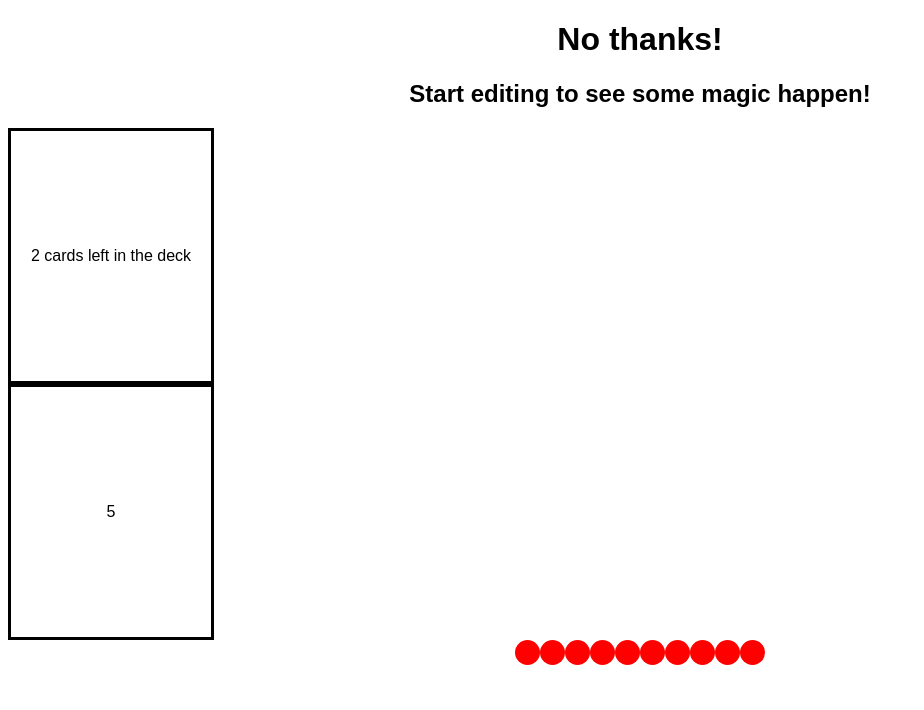
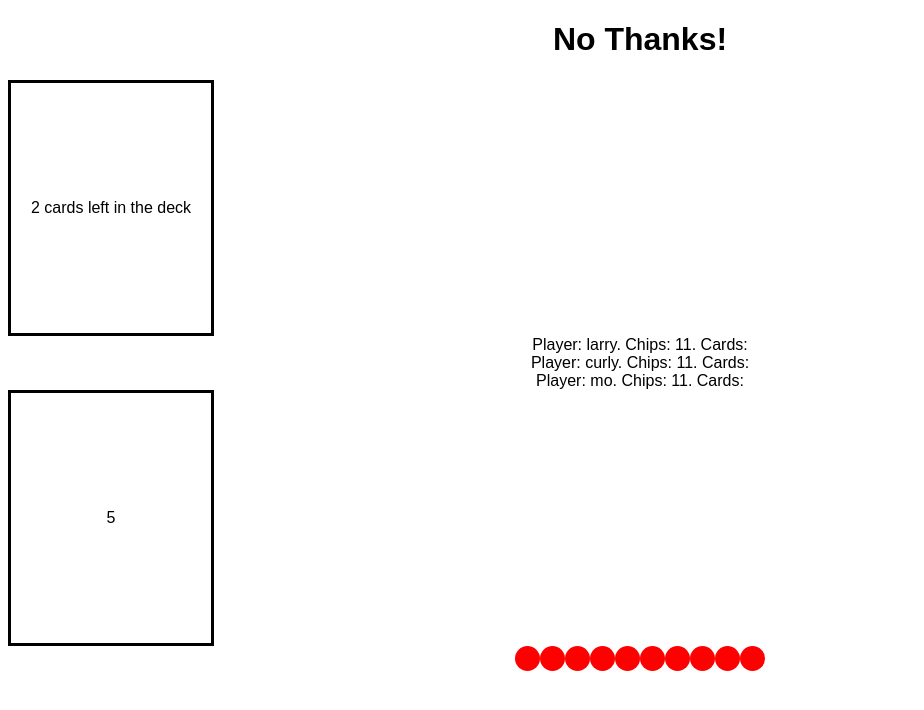
Before and after one commit to WeAreAcademy/faculty-120221-no-thanks, a React (Create React App) app: page / in a window 1280 px wide. Shown: the top 710 px of the page, without its empty margins (0-924 px from the left). Built offline with nearby package versions, Linux system fonts and the light colour scheme.

Commit message:
add starting chips for each player

```diff
--- a/src/App.tsx
+++ b/src/App.tsx
@@ -3,15 +3,32 @@ import "./styles.css";
 import GameDeck from "./components/GameDeck";
 import GameCard from "./components/GameCard";
 import Counters from "./components/molecules/Counters";
+import { initialiseGame } from "./game/gameFunctions";
+import { Card, PlayerName } from "./game/types";
 
 export default function App() {
+  const game = initialiseGame(["larry", "curly", "mo"]);
   return (
     <div className="App">
-      <h1>No thanks!</h1>
-      <h2>Start editing to see some magic happen!</h2>
+      <h1>No Thanks!</h1>
       <GameDeck cards={[3, 5]} />
+      {game.players.map((p) => (
+        <Player chips={p.chips} cards={p.cards} name={p.name} />
+      ))}
       <GameCard value={5} />
       <Counters n={10} />
     </div>
   );
 }
+interface PlayerProps {
+  chips: number;
+  cards: Card[];
+  name: PlayerName;
+}
+function Player({ name, chips, cards }: PlayerProps) {
+  return (
+    <div className="player">
+      Player: {name}. Chips: {chips}. Cards: {cards}
+    </div>
+  );
+}
--- a/src/game/gameFunctions.ts
+++ b/src/game/gameFunctions.ts
@@ -1,11 +1,10 @@
 import { NoThanksGame, PlayerName, Player, ScoredPlayer, Card, Action } from "./types";
 
 import { makeNewDeck } from "./deckFunctions";
-import { initial } from "lodash";
-export function initialiseGame(playerNames: PlayerName): NoThanksGame {
-
+export function initialiseGame(playerNames: PlayerName[]): NoThanksGame {
+  const startingChips = numStartingChipsForNPlayers(playerNames.length)
   const toPlayer = (name: PlayerName): Player => {
-    return { name, cards: [], chips: 0 };
+    return { name, cards: [], chips: startingChips };
   }
 
   return {
@@ -13,6 +12,14 @@ export function initialiseGame(playerNames: PlayerName): NoThanksGame {
     deck: makeNewDeck(),
     active: { playerIdx: 0, chips: 0 }
   };
+}
+function numStartingChipsForNPlayers(numPlayers: number): number {
+  const lookup: { [num: number]: number } = { 3: 11, 4: 11, 5: 11, 6: 9, 7: 7 };
+  const startingChips = lookup[numPlayers];
+  if (startingChips === undefined) {
+    throw new Error("Illegal number of players: " + numPlayers);
+  }
+  return startingChips;
 }
 
 export function validActions(game: NoThanksGame): Action[] {
```
